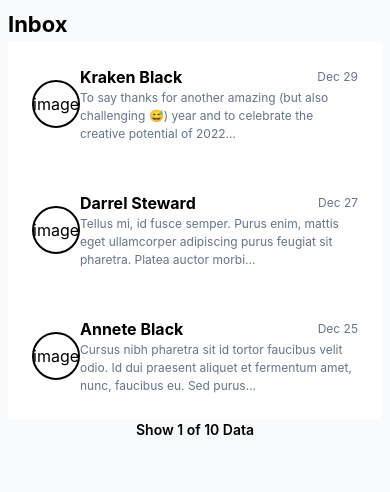
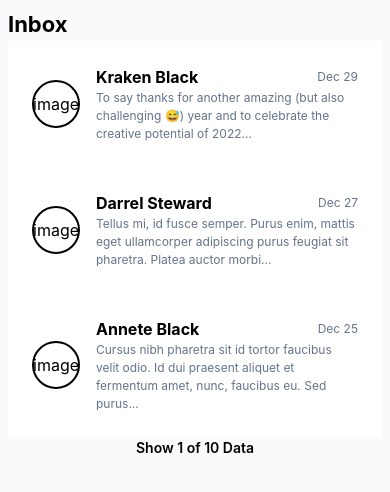
Before and after one commit to Supa-Thobile2/Dashboard-Project-Figma-Design-, a React (Vite) app: page /imbox in a window 390 px wide. Shown: the top 492 px of the page. Built offline with nearby package versions, Linux system fonts and the light colour scheme.

Commit message:
live mobile/web testing responsiveness

```diff
--- a/src/components/MailPlatformCard.jsx
+++ b/src/components/MailPlatformCard.jsx
@@ -2,7 +2,7 @@ import React from 'react'
 
 function MailPlatformCard(props) {
   return (
-    <div className='flex items-center justify-between  bg-[white] p-6'>
+    <div className='flex items-center justify-between  bg-[white] p-6 gap-4'>
        <div className='flex justify-center  items-center h-[48px] w-[48px] border-[2px] rounded-full'>
         {props.icon}
 
--- a/src/pages/Main.jsx
+++ b/src/pages/Main.jsx
@@ -25,7 +25,7 @@ function Main() {
     {/* Right section of Main */}
     <div className='w-[100%]  mx-auto md:w-5/6  min-h-[100vh] '>
     {/* navbar section */}
-      <div className="sticky inset-0 top-0 w-full mx-auto z-500 ">
+      <div className="sticky inset-0 top-0 w-full mx-auto z-500 bg-white">
        <div className='flex items-center justify-between'>
 
 
```
